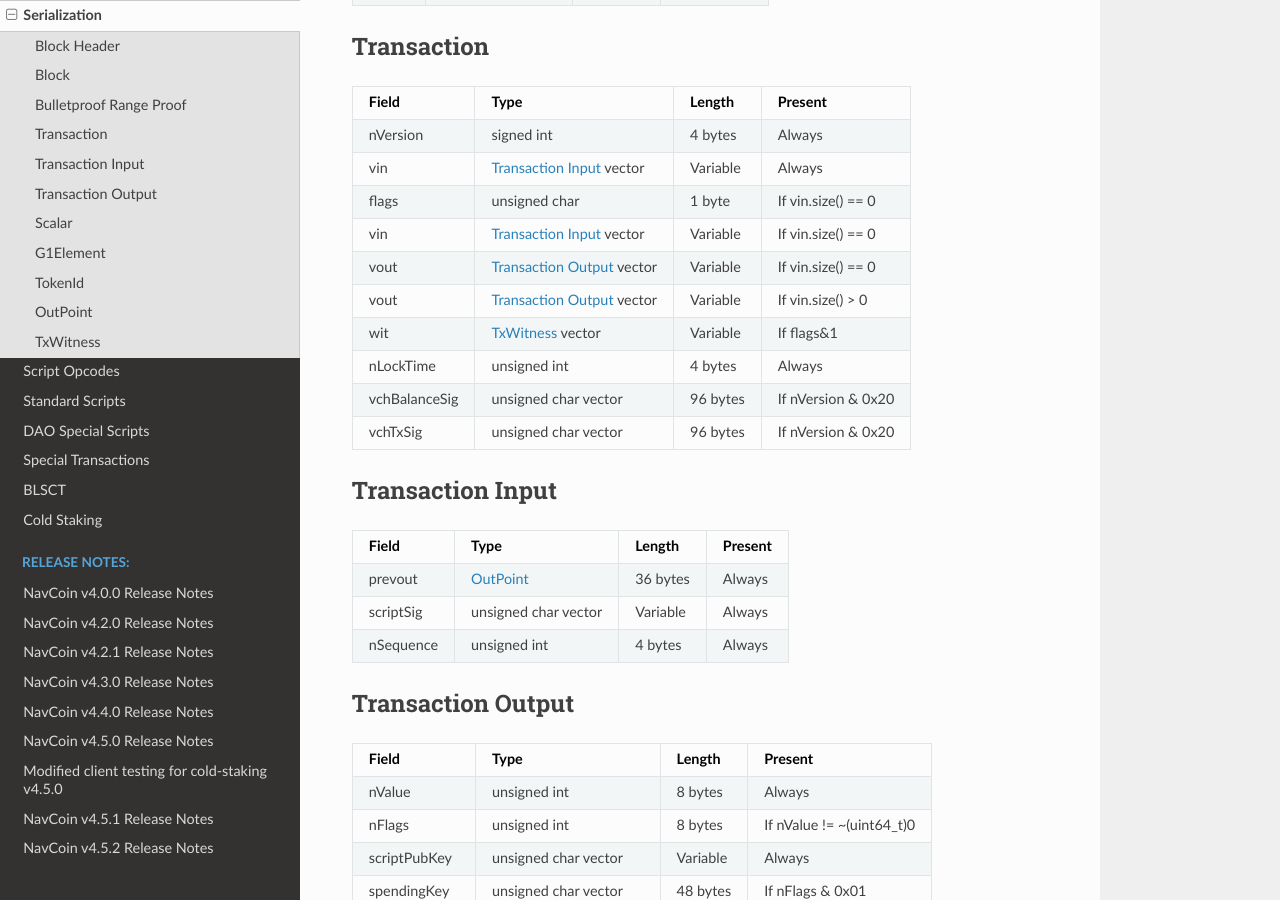
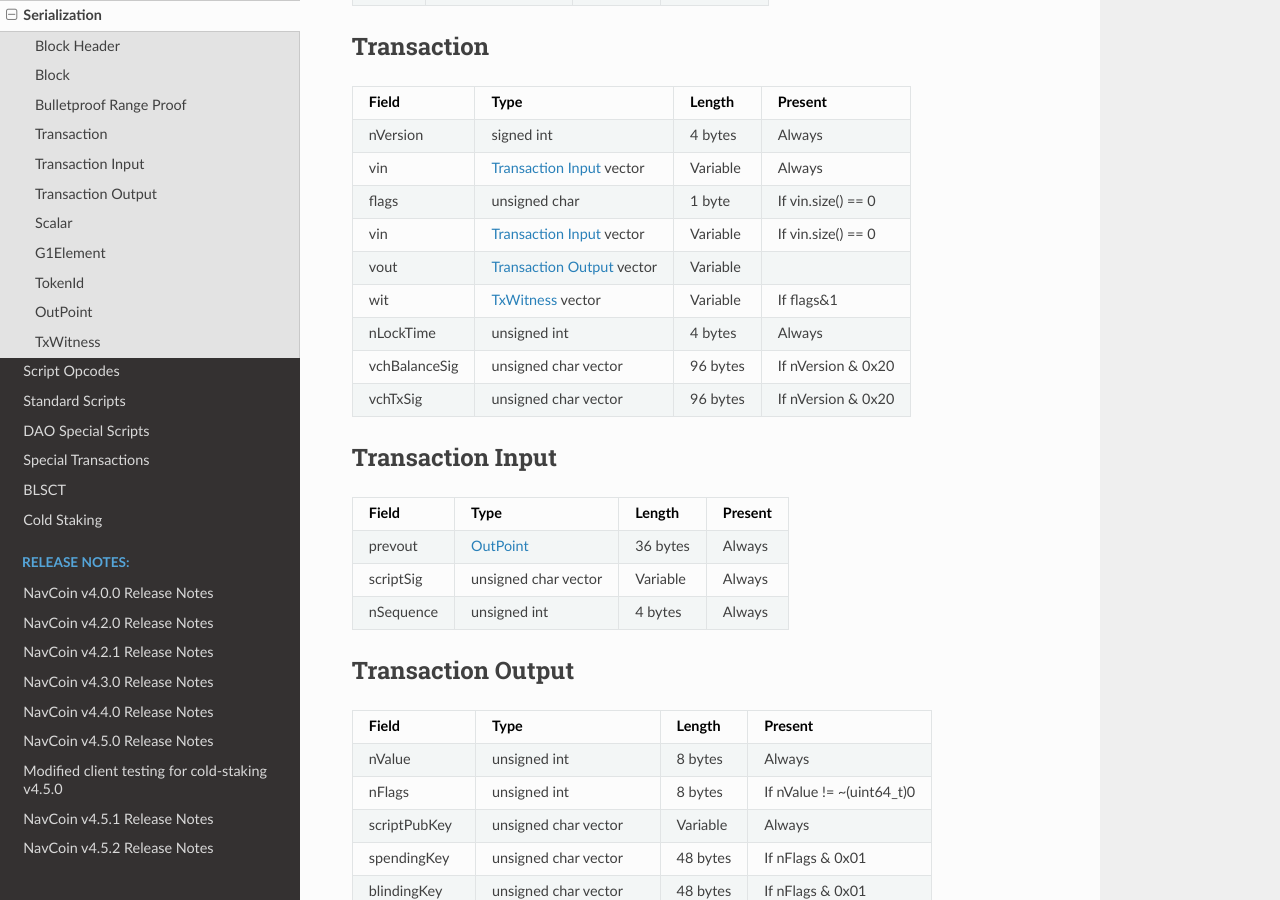
Before and after one commit to navcoin/navcoin.github.io, a Sphinx documentation site: the page built from sources/docs/serialization.rst, in a window 1280 px wide and 900 px high, scrolled down 1231 px. Built offline with Sphinx 7.4.7 and the Read the Docs theme 2.0.0, drawn with Linux system fonts in a browser that asks for light colours.

Commit message:
Update serialization.rst

```diff
--- a/sources/docs/serialization.rst
+++ b/sources/docs/serialization.rst
@@ -68,8 +68,7 @@
 vin              :ref:`tx_in_s` vector  Variable                Always
 flags            unsigned char          1 byte                  If vin.size() == 0
 vin              :ref:`tx_in_s` vector  Variable                If vin.size() == 0
-vout             :ref:`tx_out_s` vector Variable                If vin.size() == 0
-vout             :ref:`tx_out_s` vector Variable                If vin.size() > 0
+vout             :ref:`tx_out_s` vector Variable
 wit              :ref:`tx_wit_s` vector Variable                If flags&1
 nLockTime        unsigned int           4 bytes                 Always
 vchBalanceSig    unsigned char vector   96 bytes                If nVersion & 0x20
```
